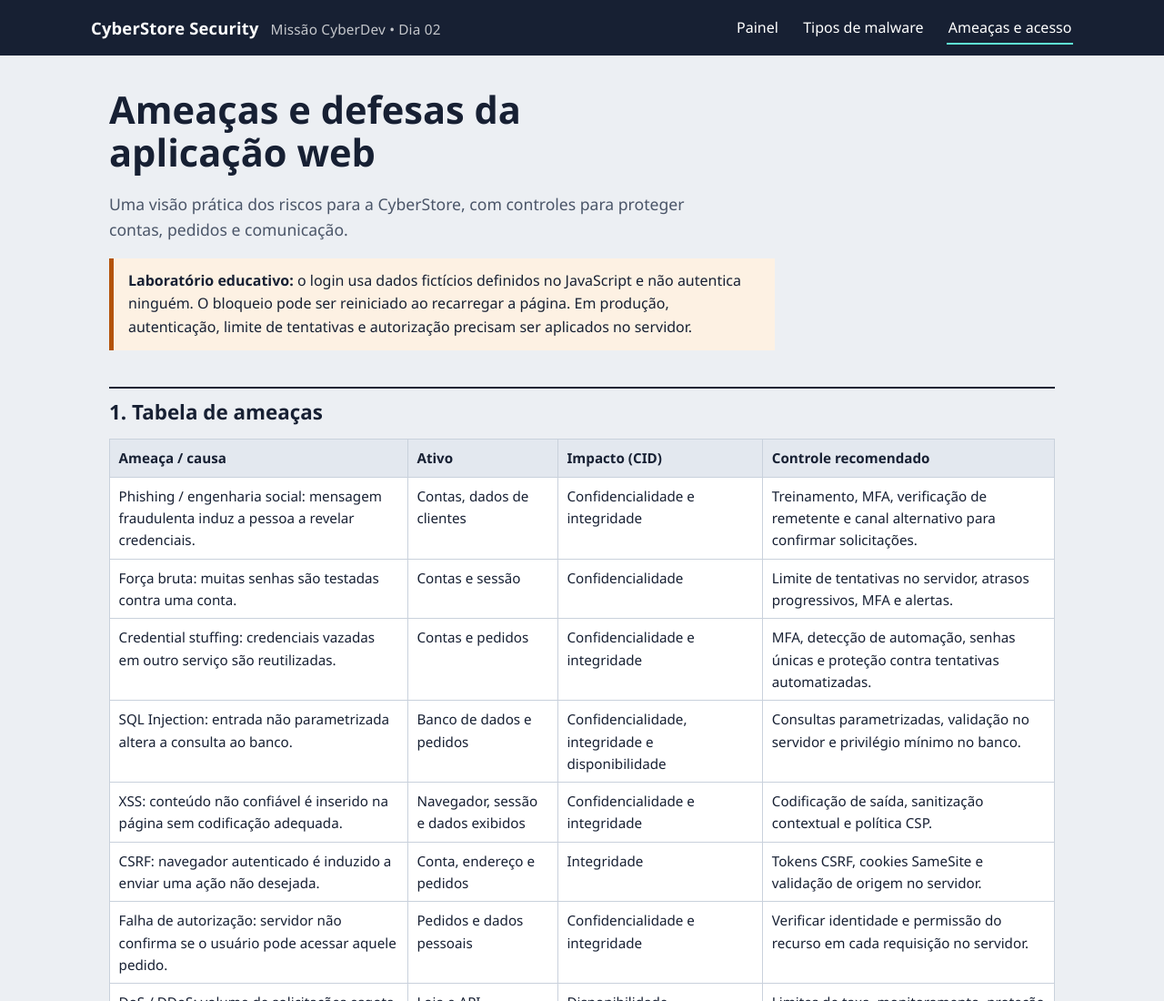
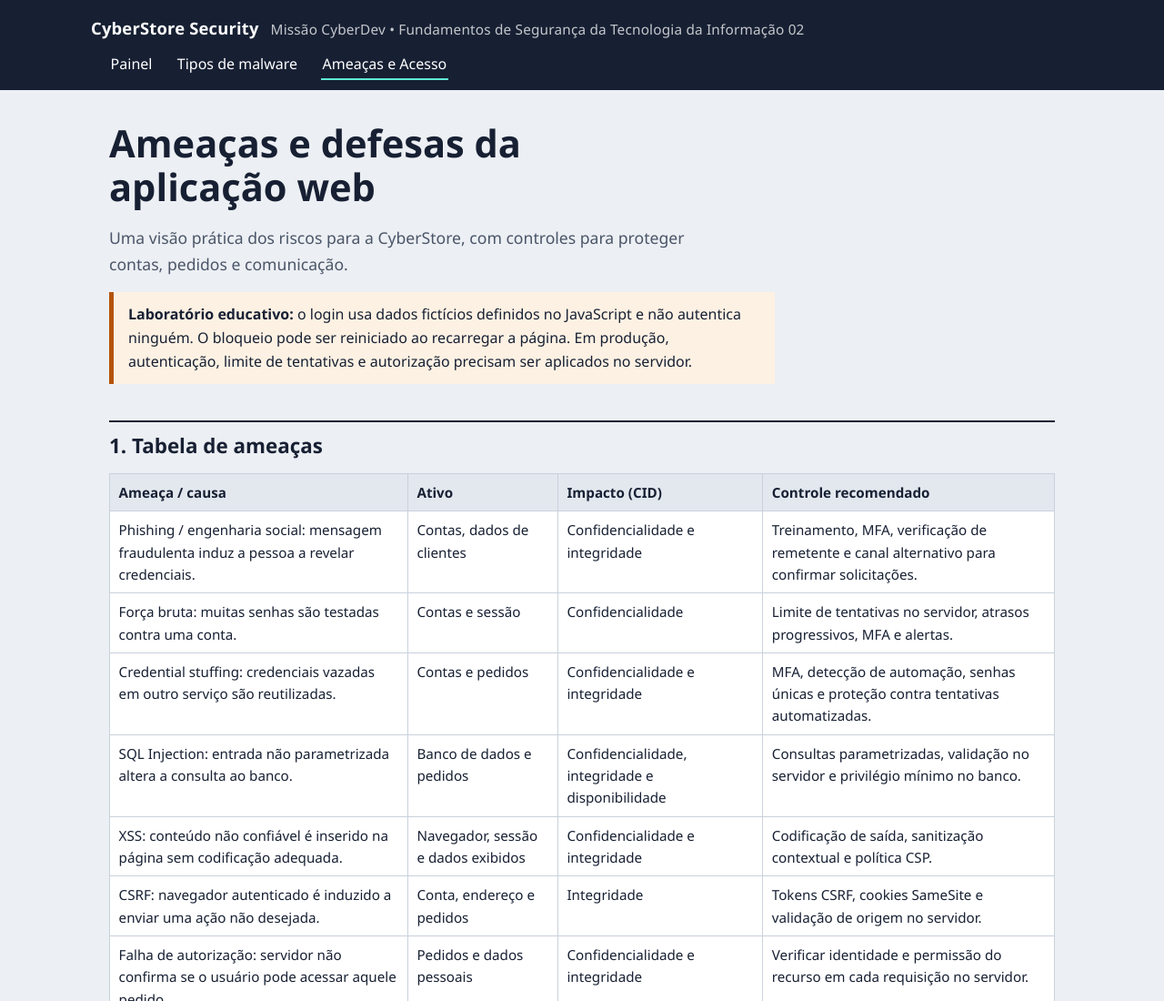
Before and after one commit to JorgeNoolasco/cyberstore-security, a plain HTML site: page ameacas.html in a window 1280 px wide. Shown: the top 1100 px of the page at 91% size. Drawn offline with Linux system fonts and the light colour scheme.

Commit message:
Update ameacas.html

```diff
--- a/ameacas.html
+++ b/ameacas.html
@@ -9,11 +9,11 @@
 <body>
 <a class="pular" href="#conteudo">Ir para o conteúdo</a>
 <header class="topo"><div class="in">
-  <div class="marca">CyberStore Security <small>Missão CyberDev • Dia 02</small></div>
+  <div class="marca">CyberStore Security <small>Missão CyberDev • Fundamentos de Segurança da Tecnologia da Informação 02</small></div>
   <nav aria-label="Principal">
     <a href="index.html">Painel</a>
     <a href="malware.html">Tipos de malware</a>
-    <a href="ameacas.html" aria-current="page">Ameaças e acesso</a>
+    <a href="ameacas.html" aria-current="page">Ameaças e Acesso</a>
   </nav>
 </div></header>
 
```
